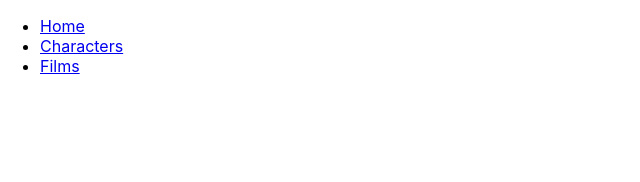
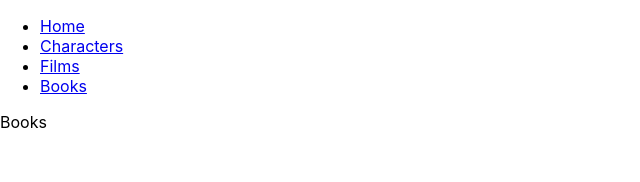
Before and after one commit to yovana-pelayo/LOTR, a React (Create React App) app: page /books in a window 1280 px wide. Shown: the top 182 px of the page, without its empty margins (0-640 px from the left). Built offline with nearby package versions, Linux system fonts and the light colour scheme; no server answers; the database is empty.

Commit message:
Books component added to Header and properly displaying/working on page

```diff
--- a/src/App.js
+++ b/src/App.js
@@ -7,6 +7,7 @@ import { Route } from 'react-router-dom';
 import Header from './components/Header';
 import Characters from './views/Characters/Characters';
 import Films from './views/Films/Films';
+import Books from './views/Books/Books';
 function App() {
   return (
     <BrowserRouter>
@@ -22,6 +23,9 @@ function App() {
           <Route exact path="/films">
             <Films />
           </Route>
+          <Route exact path="/books">
+            <Books />
+          </Route>
         </Switch>
       </div>
     </BrowserRouter>
--- a/src/components/Header.js
+++ b/src/components/Header.js
@@ -20,6 +20,11 @@ export default function Header() {
             Films
           </NavLink>
         </li>
+        <li>
+          <NavLink exact to="/books">
+            Books
+          </NavLink>
+        </li>
       </ul>
     </div>
   );
--- a/src/views/Books/Books.js
+++ b/src/views/Books/Books.js
@@ -1,2 +1,18 @@
-import react from "react";
-\
+import React, { useState, useEffect } from 'react';
+import { fetchBooks } from '../../services/books';
+
+export default function Books() {
+  const [books, setBooks] = useState([]);
+  const [loading, setLoading] = useState(true);
+  useEffect(() => {
+    const fetchData = async () => {
+      const data = await fetchBooks();
+      setBooks(data);
+      setLoading(false);
+    };
+    fetchData();
+  }, []);
+
+  if (loading) return <div>Loading</div>;
+  return <div>Books</div>;
+}
```
